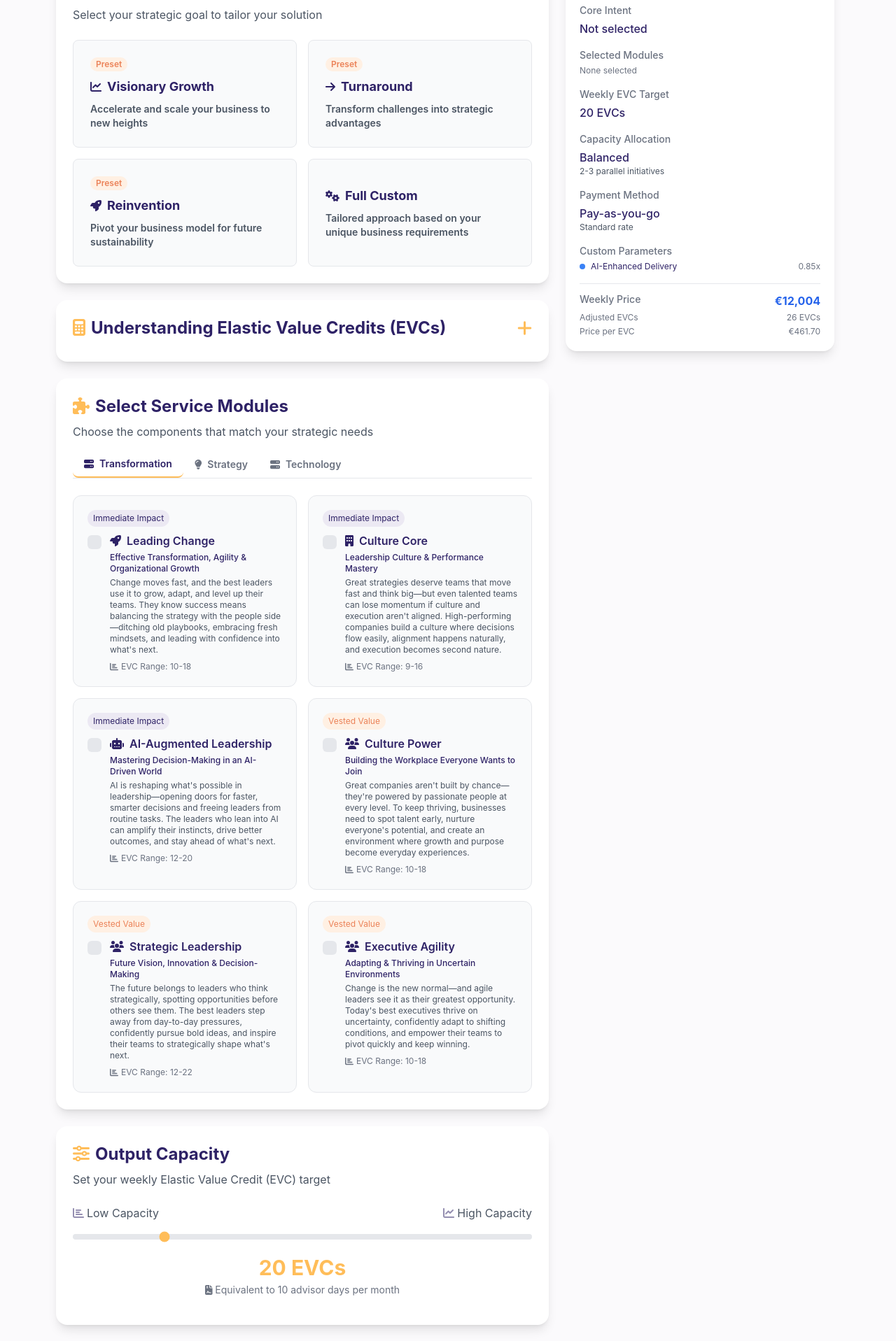
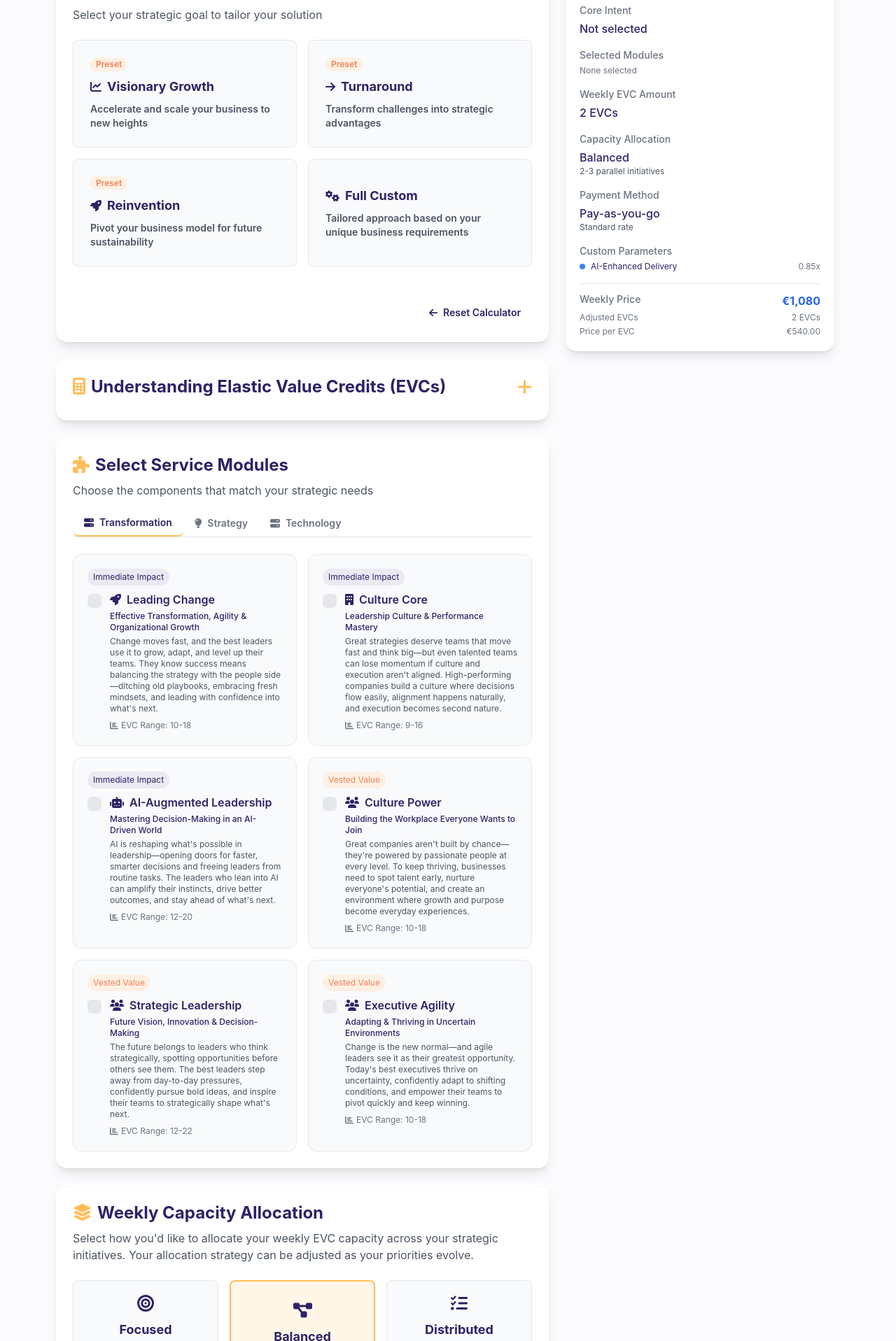
Before and after one commit to elexive-com/elexive-calc, a React (Create React App) app: page / in a window 1280 px wide. Shown: the part 163-2080 px from the top of the page at 70% size. Built offline with nearby package versions, Linux system fonts and the light colour scheme.

Commit message:
added reset functionality

```diff
--- a/src/CalculatorApp.jsx
+++ b/src/CalculatorApp.jsx
@@ -3,11 +3,11 @@ import calculatorConfig from './config/calculatorConfig.json';
 import calculatorPresets from './config/calculatorPresets.json';
 import { FontAwesomeIcon } from '@fortawesome/react-fontawesome';
 import {
-  faChartLine, faBullseye, faPuzzlePiece, faSliders,
+  faChartLine, faBullseye, faPuzzlePiece,
   faMoneyBillWave, faGears, faCheck, faBuilding,
   faRocket, faLightbulb, faShieldAlt, faServer,
   faNetworkWired, faDatabase, faUsers,
-  faRobot, faFileContract,
+  faRobot,
   faArrowRight, faChartBar,
   faInfoCircle, faPlus, faMinus,
   faSlidersH, faCoins, faCreditCard, faCheckCircle,
@@ -49,7 +49,6 @@ const CalculatorApp = () => {
   // State for user selections
   const [intent, setIntent] = useState('');
   const [selectedModules, setSelectedModules] = useState([]);
-  const [evcTarget, setEvcTarget] = useState(calculatorConfig.defaults.evcTarget);
   const [capacityAllocation, setCapacityAllocation] = useState(calculatorConfig.defaults.capacityAllocation);
   const [paymentOption, setPaymentOption] = useState(calculatorConfig.defaults.paymentOption);
   // Add state for EVC explainer collapse
@@ -66,6 +65,26 @@ const CalculatorApp = () => {
     });
     return initialParameters;
   });
+
+  // Function to reset calculator to defaults
+  const resetCalculator = () => {
+    setIntent('');
+    setSelectedModules([]);
+    setCapacityAllocation("focused"); // Default to "Focused" allocation
+    setPaymentOption(defaults.paymentOption);
+
+    // Reset parameters to defaults
+    const resetParams = {};
+    serviceParameters.forEach(param => {
+      resetParams[param.id] = param.defaultValue;
+    });
+    setParameters(resetParams);
+
+    // Force a recalculation to set EVCs to minimum (1)
+    setTimeout(() => {
+      calculatePricing();
+    }, 50);
+  };
 
   // Calculated values
   const [totalPrice, setTotalPrice] = useState(0);
@@ -91,9 +110,6 @@ const CalculatorApp = () => {
       setTimeout(() => {
         console.log("Setting modules to:", preset.modules);
         setSelectedModules([...preset.modules]);
-
-        // Apply the preset EVC target
-        setEvcTarget(preset.evcTarget);
 
         // Apply the preset capacity allocation
         setCapacityAllocation(preset.capacityAllocation);
@@ -154,7 +170,8 @@ const CalculatorApp = () => {
         return total + ((module.evcRange.min + module.evcRange.max) / 2);
       }, 0);
     } else {
-      baseModuleEvcs = evcTarget; // Fallback to slider value if no modules selected
+      // If no modules selected, use a minimum value of 1 EVC
+      baseModuleEvcs = 1; // Minimum baseline of 1 EVC
     }
 
     // Apply capacity allocation modifier
@@ -190,7 +207,7 @@ const CalculatorApp = () => {
     setMonthlyEvcs(adjustedEvcs);
     setEvcPricePerUnit(pricePerEvc);
     setTotalPrice(Math.round(adjustedEvcs * pricePerEvc));
-  }, [selectedModules, evcTarget, capacityAllocation, parameters, paymentOption, parameterModifiers]);
+  }, [selectedModules, capacityAllocation, parameters, paymentOption, parameterModifiers]);
 
   // Use the memoized callback in useEffect
   useEffect(() => {
@@ -208,7 +225,7 @@ const CalculatorApp = () => {
 
   // Onboarding Quiz
   const renderOnboardingQuiz = () => (
-    <div className="bg-white p-6 rounded-2xl shadow-lg mb-6">
+    <div className="bg-white p-6 rounded-2xl shadow-lg mb-6 relative">
       <h2 className="text-2xl font-bold text-[var(--elexive-primary)] mb-2">
         <FontAwesomeIcon icon={faBullseye} className="text-[var(--elexive-accent)] mr-2" />
         What's your primary objective?
@@ -216,7 +233,7 @@ const CalculatorApp = () => {
       <p className="text-gray-600 mb-6">Select your strategic goal to tailor your solution</p>
 
       {/* Primary Objective Options - 2 columns */}
-      <div className="grid grid-cols-1 md:grid-cols-2 gap-4">
+      <div className="grid grid-cols-1 md:grid-cols-2 gap-4 mb-12">
         {calculatorConfig.intents.map((intentOption) => (
           <button
             key={intentOption.name}
@@ -254,6 +271,17 @@ const CalculatorApp = () => {
             <p className="text-gray-600 text-sm">{intentOption.description}</p>
           </button>
         ))}
+      </div>
+
+      {/* Reset Calculator Button - positioned on its own row at the bottom */}
+      <div className="flex justify-end mt-3">
+        <button
+          onClick={resetCalculator}
+          className="px-4 py-2 text-sm bg-[var(--elexive-accent-light)] hover:bg-[var(--elexive-accent)] text-[var(--elexive-primary)] font-medium rounded-lg transition-colors flex items-center"
+        >
+          <FontAwesomeIcon icon={faArrowRight} className="mr-2 rotate-180" />
+          Reset Calculator
+        </button>
       </div>
     </div>
   );
@@ -359,46 +387,6 @@ const CalculatorApp = () => {
       </div>
     );
   };
-
-  // Output Capacity Slider
-  const renderCapacitySlider = () => (
-    <div className="bg-white p-6 rounded-2xl shadow-lg mb-6">
-      <h2 className="text-2xl font-bold text-[var(--elexive-primary)] mb-2">
-        <FontAwesomeIcon icon={faSliders} className="text-[var(--elexive-accent)] mr-2" />
-        Output Capacity
-      </h2>
-      <p className="text-gray-600 mb-6">Set your weekly Elastic Value Credit (EVC) target</p>
-
-      <div className="mb-4">
-        <div className="flex justify-between mb-2">
-          <span className="text-gray-600">
-            <FontAwesomeIcon icon={faChartBar} className="text-[var(--elexive-primary)] opacity-50 mr-1" />
-            Low Capacity
-          </span>
-          <span className="text-gray-600">
-            <FontAwesomeIcon icon={faChartLine} className="text-[var(--elexive-primary)] opacity-50 mr-1" />
-            High Capacity
-          </span>
-        </div>
-        <input
-          type="range"
-          min="1"
-          max="100"
-          step="1"
-          value={evcTarget}
-          onChange={(e) => setEvcTarget(parseInt(e.target.value))}
-          className="w-full h-2 bg-gray-200 rounded-lg appearance-none cursor-pointer accent-[var(--elexive-accent)]"
-        />
-        <div className="mt-4 text-center">
-          <span className="text-3xl font-bold text-[var(--elexive-accent)]">{evcTarget} EVCs</span>
-          <p className="text-gray-500 text-sm mt-1">
-            <FontAwesomeIcon icon={faFileContract} className="mr-1" />
-            Equivalent to {evcTarget / 2} advisor days per month
-          </p>
-        </div>
-      </div>
-    </div>
-  );
 
   // Capacity Allocation selector
   const renderCapacityAllocationSelector = () => (
@@ -799,10 +787,10 @@ const CalculatorApp = () => {
           )}
         </div>
 
-        {/* EVC Target */}
+        {/* Weekly EVC Amount */}
         <div>
-          <h4 className="text-sm font-medium text-gray-500 mb-1">Weekly EVC Target</h4>
-          <p className="font-medium">{evcTarget} EVCs</p>
+          <h4 className="text-sm font-medium text-gray-500 mb-1">Weekly EVC Amount</h4>
+          <p className="font-medium">{monthlyEvcs} EVCs</p>
         </div>
 
         {/* Capacity Allocation */}
@@ -872,7 +860,6 @@ const CalculatorApp = () => {
           {renderOnboardingQuiz()}
           {renderEvcExplainer()}
           {renderModuleSelector()}
-          {renderCapacitySlider()}
           {renderCapacityAllocationSelector()}
           {renderServiceParameters()}
           {renderPricingSummary()}
--- a/src/config/calculatorPresets.json
+++ b/src/config/calculatorPresets.json
@@ -7,7 +7,6 @@
         "Brand Power",
         "Innovation Blueprint"
       ],
-      "evcTarget": 30,
       "capacityAllocation": "distributed",
       "paymentOption": "prepaid",
       "parameters": {
@@ -23,7 +22,6 @@
         "Digital Fortress",
         "AI Impact"
       ],
-      "evcTarget": 25,
       "capacityAllocation": "focused",
       "paymentOption": "prepaid",
       "parameters": {
@@ -39,7 +37,6 @@
         "Customer Centricity",
         "Data Advantage"
       ],
-      "evcTarget": 25,
       "capacityAllocation": "balanced",
       "paymentOption": "retroactive",
       "parameters": {
```
